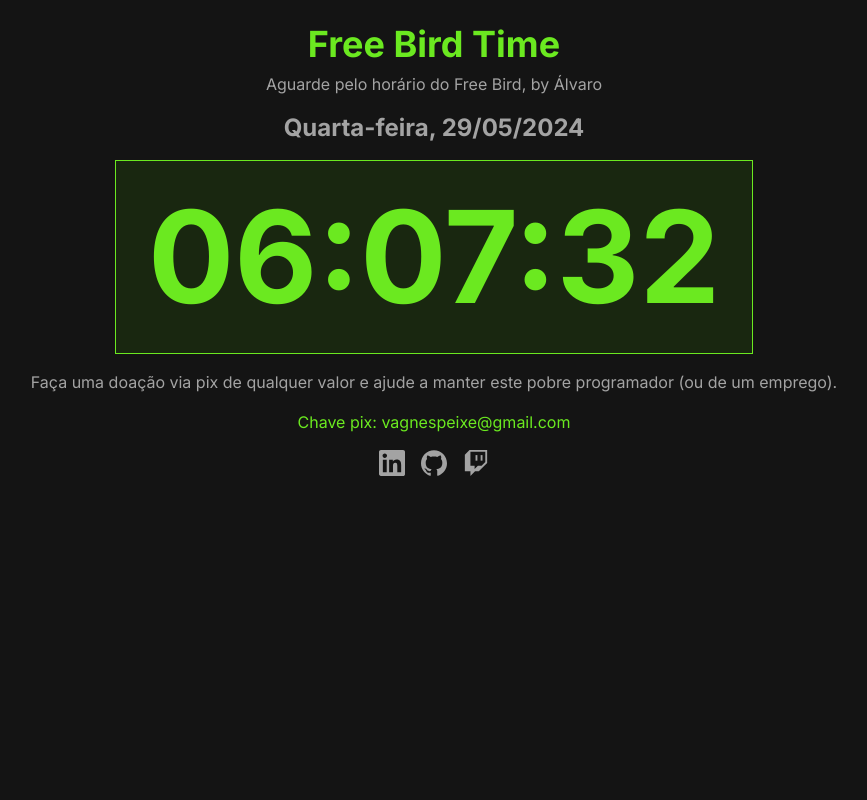
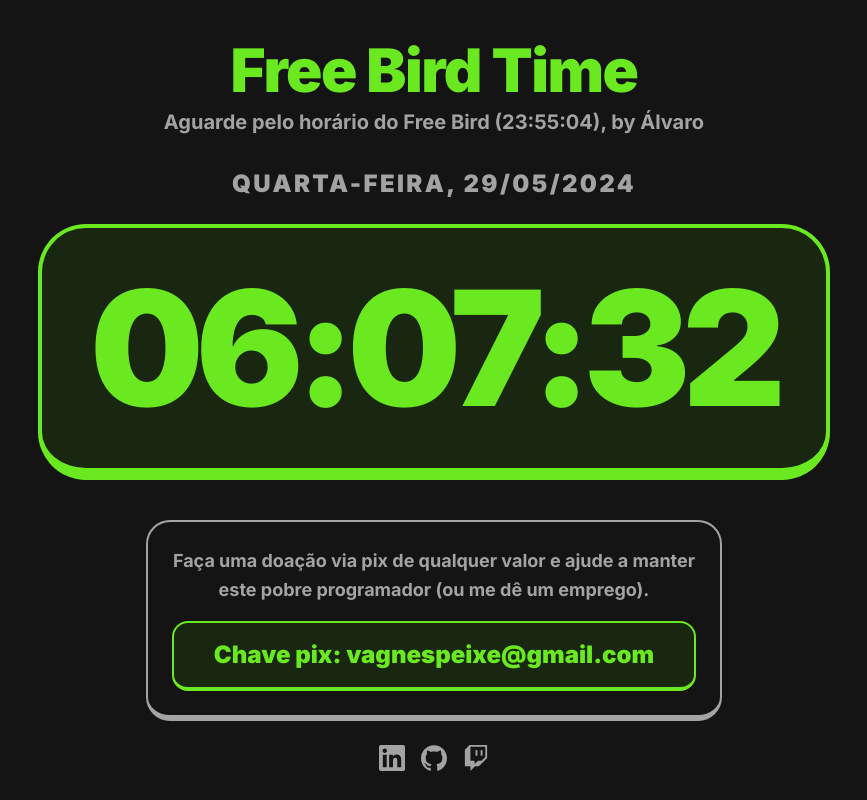
Before and after one commit to contrasov/bird-time, a Vue app: page / in a window 1280 px wide. Shown: the whole page, without its empty margins (206-1073 px from the left). Built offline with nearby package versions, Linux system fonts and the light colour scheme.

Commit message:
melhor ui

```diff
--- a/src/App.vue
+++ b/src/App.vue
@@ -1,17 +1,24 @@
 <template>
 <main>
-  <div class="flex flex-col items-center mt-6 gap-4">
+  <div class="flex flex-col items-center mt-10 gap-6 px-4">
     <span class="flex flex-col items-center gap-2">
-      <h1 class="text-gColor font-semibold text-4xl" >Free Bird Time</h1>
-      <p class="text-grColor" >Aguarde pelo horário do Free Bird, by Álvaro</p>
+      <h1 class="text-gColor font-extrabold text-5xl md:text-6xl text-center tracking-tight" >Free Bird Time</h1>
+      <p class="text-grColor font-bold text-lg md:text-xl text-center" >Aguarde pelo horário do Free Bird (23:55:04), by Álvaro</p>
+      <p v-if="yearsSinceCreation > 0" class="text-gColor font-bold text-base md:text-lg text-center">
+        Celebrando a {{ yearsSinceCreation }}ª virada de ano ao som do solo!
+      </p>
     </span>
     <BirdTime/>
-    <p class="text-grColor">
-      Faça uma doação via pix de qualquer valor e ajude a manter este pobre programador (ou de um emprego).
-    </p>
-    <p class="text-gColor">
-      Chave pix: vagnespeixe@gmail.com
-    </p>
+
+    <div class="mt-4 border-2 border-b-[6px] border-grColor rounded-3xl p-4 md:p-6 text-center max-w-xl w-full flex flex-col items-center gap-4">
+      <p class="text-grColor font-bold text-lg leading-relaxed">
+        Faça uma doação via pix de qualquer valor e ajude a manter este pobre programador (ou me dê um emprego).
+      </p>
+      <div class="bg-geColor border-2 border-b-[4px] border-gColor rounded-2xl px-4 py-3 md:px-6 md:py-4 font-extrabold text-gColor text-xl md:text-2xl w-full break-words">
+        Chave pix: vagnespeixe@gmail.com
+      </div>
+    </div>
+
     <Icons/>
   </div>
 </main>
@@ -25,6 +32,16 @@
     components: {
       BirdTime,
       Icons
+    },
+    data() {
+      return {
+        yearsSinceCreation: 0
+      };
+    },
+    created() {
+      const creationYear = 2024;
+      const currentYear = new Date().getFullYear();
+      this.yearsSinceCreation = currentYear - creationYear;
     }
   }
 
--- a/src/components/BirdTime.vue
+++ b/src/components/BirdTime.vue
@@ -1,11 +1,17 @@
 <template>
-    <section class="flex flex-col items-center">
-      <div class="font-semibold text-2xl text-grColor">{{ day }}, {{ date }}</div>
+    <section class="flex flex-col items-center mt-2 w-full px-4">
+      <div class="font-extrabold text-2xl text-grColor uppercase tracking-widest text-center">{{ day }}, {{ date }}</div>
       <div class="
-      text-gColor text-9xl font-semibold
-      border border-gColor px-8 py-8 bg-geColor
-      mt-4
+      text-gColor text-7xl md:text-[10rem] font-extrabold tracking-tighter
+      border-2 md:border-4 border-b-[8px] md:border-b-[12px] border-gColor px-6 md:px-12 py-8 md:py-10 bg-geColor rounded-3xl md:rounded-[3rem]
+      mt-6 select-none
       ">{{ time }}</div>
+      <div v-if="showProgressBar" class="w-full max-w-md bg-geColor h-8 rounded-2xl border-2 border-b-4 border-grColor mt-8 p-1">
+        <div
+          class="bg-gColor h-full rounded-xl transition-width duration-300 ease-linear"
+          :style="{ width: progress + '%' }"
+        ></div>
+      </div>
     </section>
 </template>
 
@@ -16,7 +22,9 @@
         time: '',
         date: '',
         day: '',
-        audio: null
+        audio: null,
+        progress: 0,
+        showProgressBar: false
       };
     },
     methods: {
@@ -35,6 +43,26 @@
         let weekday = now.toLocaleDateString('pt-BR', { weekday: 'long' });
         this.day = weekday.charAt(0).toUpperCase() + weekday.slice(1);
 
+        if (hours === '23') {
+          this.showProgressBar = true;
+
+          const startTime = new Date(now);
+          startTime.setHours(23, 0, 0, 0);
+
+          const endTime = new Date(now);
+          endTime.setHours(23, 55, 4, 0);
+
+          if (now >= endTime) {
+            this.progress = 100;
+          } else {
+            const totalDuration = endTime.getTime() - startTime.getTime();
+            const elapsedTime = now.getTime() - startTime.getTime();
+            this.progress = Math.max(0, (elapsedTime / totalDuration) * 100);
+          }
+        } else {
+          this.showProgressBar = false;
+        }
+
         if (hours === '23' && minutes === '55' && seconds === '04') {
           this.playSound();
         }
```
Also changed, not shown: src/components/BirdBar.vue (deleted).
